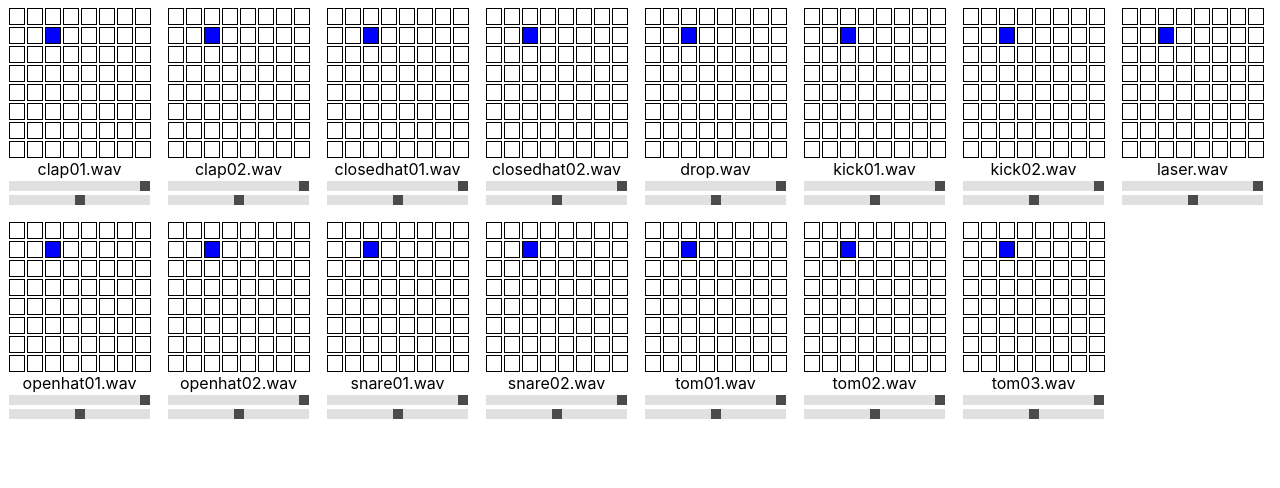
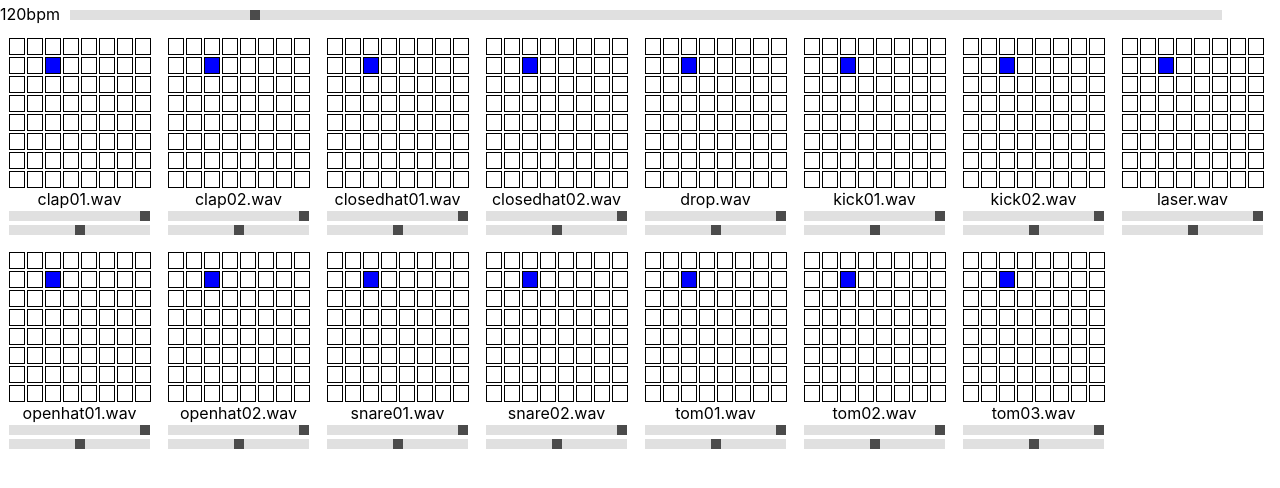
Before and after one commit to erikburt/TSequencer, a React (Create React App) app: page / in a window 1280 px wide. Shown: the top 488 px of the page. Built offline with nearby package versions, Linux system fonts and the light colour scheme; no server answers.

Commit message:
bpm slider implementation

```diff
--- a/src/App.tsx
+++ b/src/App.tsx
@@ -1,12 +1,13 @@
-import React from "react";
-import { Component } from "react";
-import SequencerContainer from "./components/sequencerContainer";
-import "./css/App.css";
+import React from 'react';
+import { Component } from 'react';
+import SequencerContainer from './components/sequencerContainer';
+import './css/App.css';
 
 export interface AppProps {}
 
 export interface AppState {
   audioContext: AudioContext;
+  bpm: number;
 }
 
 class App extends React.Component<AppProps, AppState> {
@@ -14,18 +15,40 @@ class App extends React.Component<AppProps, AppState> {
     super(props);
 
     this.state = {
+      bpm: 120,
       audioContext: new AudioContext()
     };
+
+    this.bpmChange = this.bpmChange.bind(this);
   }
+
+  bpmChange = (e: React.ChangeEvent<HTMLInputElement>) => {
+    const bpm = parseInt(e.currentTarget.value) || 120;
+    this.setState({ bpm });
+  };
 
   render() {
     return (
-      <SequencerContainer
-        key="SequencerContainer"
-        bpm={120}
-        numSequencers={15}
-        audioContext={this.state.audioContext}
-      />
+      <div>
+        <div>
+          {this.state.bpm + 'bpm'}
+          <input
+            className="bpmslider"
+            type="range"
+            min="30"
+            max="600"
+            defaultValue="120"
+            onChange={this.bpmChange}
+          />
+        </div>
+
+        <SequencerContainer
+          key="SequencerContainer"
+          bpm={this.state.bpm}
+          numSequencers={15}
+          audioContext={this.state.audioContext}
+        />
+      </div>
     );
   }
 }
--- a/src/components/sequencerContainer.tsx
+++ b/src/components/sequencerContainer.tsx
@@ -1,24 +1,25 @@
-import * as React from "react";
-import { Component } from "react";
-import Sequencer from "./sequencer";
-import AudioBufferWrapper from "../tools/audioBufferWrapper";
+import * as React from 'react';
+import { Component } from 'react';
+import Sequencer from './sequencer';
+import AudioBufferWrapper from '../tools/audioBufferWrapper';
+import { tsImportEqualsDeclaration } from '@babel/types';
 
 const AUDIO_ARRAY = [
-  "clap01.wav",
-  "clap02.wav",
-  "closedhat01.wav",
-  "closedhat02.wav",
-  "drop.wav",
-  "kick01.wav",
-  "kick02.wav",
-  "laser.wav",
-  "openhat01.wav",
-  "openhat02.wav",
-  "snare01.wav",
-  "snare02.wav",
-  "tom01.wav",
-  "tom02.wav",
-  "tom03.wav"
+  'clap01.wav',
+  'clap02.wav',
+  'closedhat01.wav',
+  'closedhat02.wav',
+  'drop.wav',
+  'kick01.wav',
+  'kick02.wav',
+  'laser.wav',
+  'openhat01.wav',
+  'openhat02.wav',
+  'snare01.wav',
+  'snare02.wav',
+  'tom01.wav',
+  'tom02.wav',
+  'tom03.wav'
 ];
 
 export interface SequencerContainerProps {
@@ -31,6 +32,7 @@ export interface SequencerContainerState {
   step: number;
   interval: number;
   audioRefs: AudioBufferWrapper[];
+  bpm: number;
 }
 
 class SequencerContainer extends React.Component<
@@ -52,8 +54,11 @@ class SequencerContainer extends React.Component<
     this.state = {
       step: 0,
       interval: Math.ceil((60 * 1000) / bpm),
-      audioRefs
+      audioRefs,
+      bpm
     };
+
+    // this.handleDrop = this.handleDrop.bind(this);
   }
 
   tick() {
@@ -74,13 +79,28 @@ class SequencerContainer extends React.Component<
     clearInterval(this.timer);
   }
 
+  updateBPM = () => {
+    const { bpm } = this.props;
+    this.setState({ bpm, interval: Math.ceil((60 * 1000) / bpm) });
+
+    clearInterval(this.timer);
+
+    this.timer = window.setInterval(() => {
+      this.tick();
+    }, this.state.interval);
+  };
+
   render() {
-    let test: JSX.Element[] = [];
+    if (this.props.bpm !== this.state.bpm) {
+      this.updateBPM();
+    }
+
+    let sequencers: JSX.Element[] = [];
 
     for (let i = 0; i < this.props.numSequencers; i++) {
       const audio = this.state.audioRefs[i % this.state.audioRefs.length];
 
-      test.push(
+      sequencers.push(
         <Sequencer
           key={i}
           id={i}
@@ -92,7 +112,7 @@ class SequencerContainer extends React.Component<
       );
     }
 
-    return test;
+    return sequencers;
   }
 }
 
--- a/src/css/sequencer.css
+++ b/src/css/sequencer.css
@@ -14,9 +14,9 @@ div.seqActive {
   background: red;
 }
 
+.bpmslider,
 .slider {
   -webkit-appearance: none;
-  width: 100%;
   height: 10px;
   background: #d3d3d3;
   outline: none;
@@ -25,6 +25,7 @@ div.seqActive {
   transition: opacity 0.2s;
 }
 
+.bpmslider::-webkit-slider-thumb,
 .slider::-webkit-slider-thumb {
   -webkit-appearance: none;
   appearance: none;
@@ -34,6 +35,17 @@ div.seqActive {
   cursor: pointer;
 }
 
+.bpmslider::hover,
 .slider:hover {
   opacity: 1;
 }
+
+.bpmslider {
+  width: 90%;
+  margin: 10px;
+  text-align: center;
+}
+
+.slider {
+  width: 100%;
+}
```
